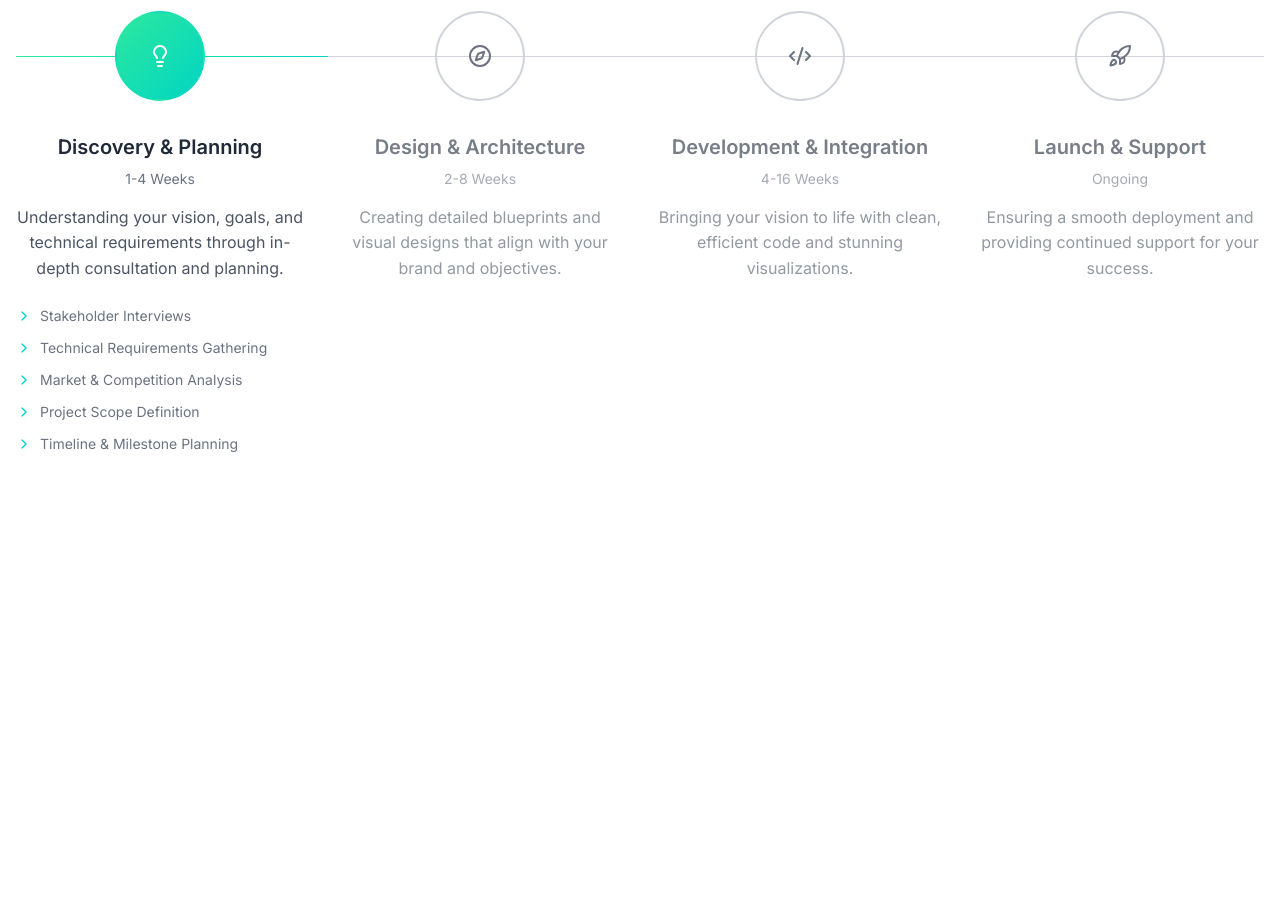
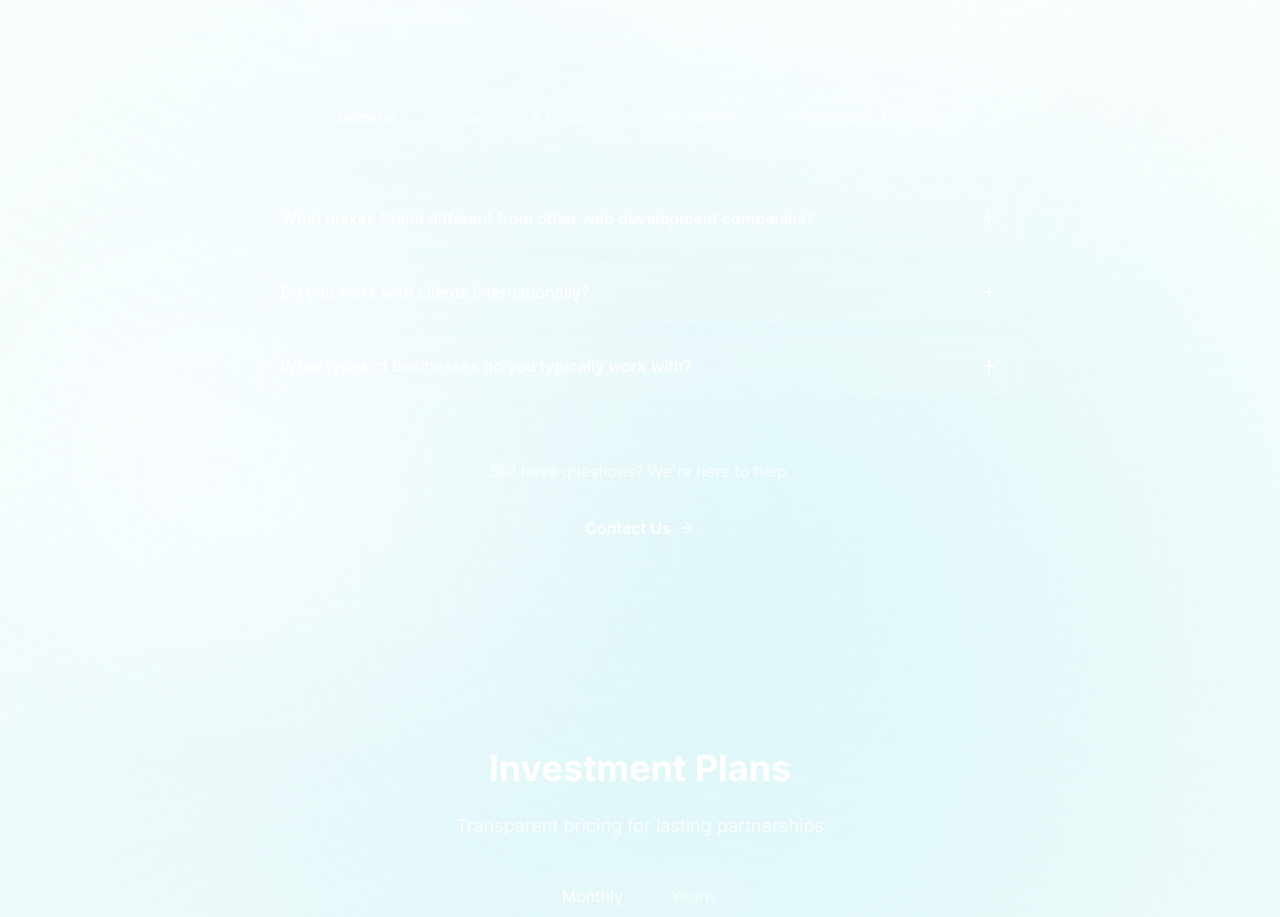
Before and after one commit to prana-canopy/prana-roots, a Next.js app: page / in a window 1280 px wide. Shown: the part 1880-2797 px from the top of the page. Before the commit the page ends 2430 px from the top, so only its background shows below. Built offline with nearby package versions, Linux system fonts and the light colour scheme.

Commit message:
focus necessary pages

```diff
--- a/app/page.tsx
+++ b/app/page.tsx
@@ -90,16 +90,21 @@ export default function Home() {
       <Hero />
       {/* Remove individual section backgrounds and use consistent spacing */}
       <div className="w-full space-y-24 md:space-y-32 lg:space-y-48">
-        <ProcessSection />
-        {/* <RotatingCarousel />
-        <ServicesSection />
-        <AboutSection />
-        <WhyChooseSection />
-        <PortfolioSection />
-        <PricingSection />
-        <ContactSection />
-        <FAQSection />
-        <InsightsSection /> */}
+        {/* <ProcessSection /> */}
+
+        {/* <RotatingCarousel /> */}
+
+        {/* <ServicesSection /> */}
+        {/* <AboutSection /> */}
+        {/* <WhyChooseSection /> */}
+
+        {/* <PortfolioSection /> */}
+
+        {/* <PricingSection />
+        */}
+        {/* <ContactSection />
+        <FAQSection /> */}
+        {/* <InsightsSection /> */}
       </div>
     </main>
   );
--- a/components/contact.tsx
+++ b/components/contact.tsx
@@ -36,9 +36,9 @@ const ContactSection = () => {
   return (
     <section className="w-full max-w-7xl mx-auto px-4 py-24 relative">
       {/* Background Elements */}
-      <div className="absolute inset-0">
+      {/* <div className="absolute inset-0">
         <div className="absolute inset-0 bg-gradient-to-br from-[var(--megaman)]/10 to-[var(--frozen-turquoise)]/10" />
-      </div>
+      </div> */}
 
       <div className="relative z-10">
         {/* Section Header */}
--- a/components/hero.tsx
+++ b/components/hero.tsx
@@ -8,6 +8,9 @@ import { features } from '@/lib/constants';
 import { useTheme } from 'next-themes';
 import { useState, useEffect, useRef } from 'react';
 import ProcessSection from './our-process';
+import PricingSection from './pricing';
+import ContactSection from './contact';
+import FAQSection from './faq';
 
 export default React.memo(function Hero() {
   const { scrollY } = useScroll();
@@ -167,6 +170,9 @@ export default React.memo(function Hero() {
       </div> */}
       <div ref={processRef}>
         <ProcessSection />
+        <FAQSection />
+        <PricingSection />
+        <ContactSection />
       </div>
     </section>
   );
```
